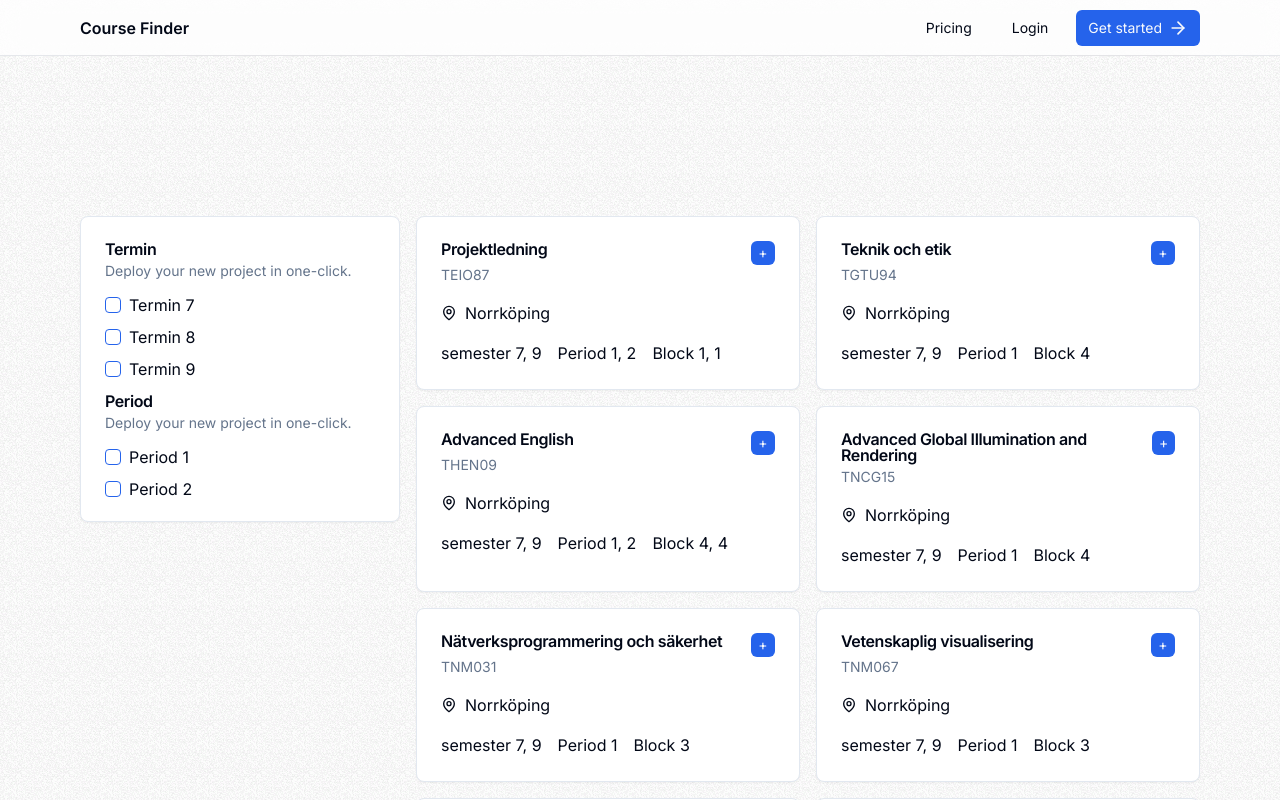
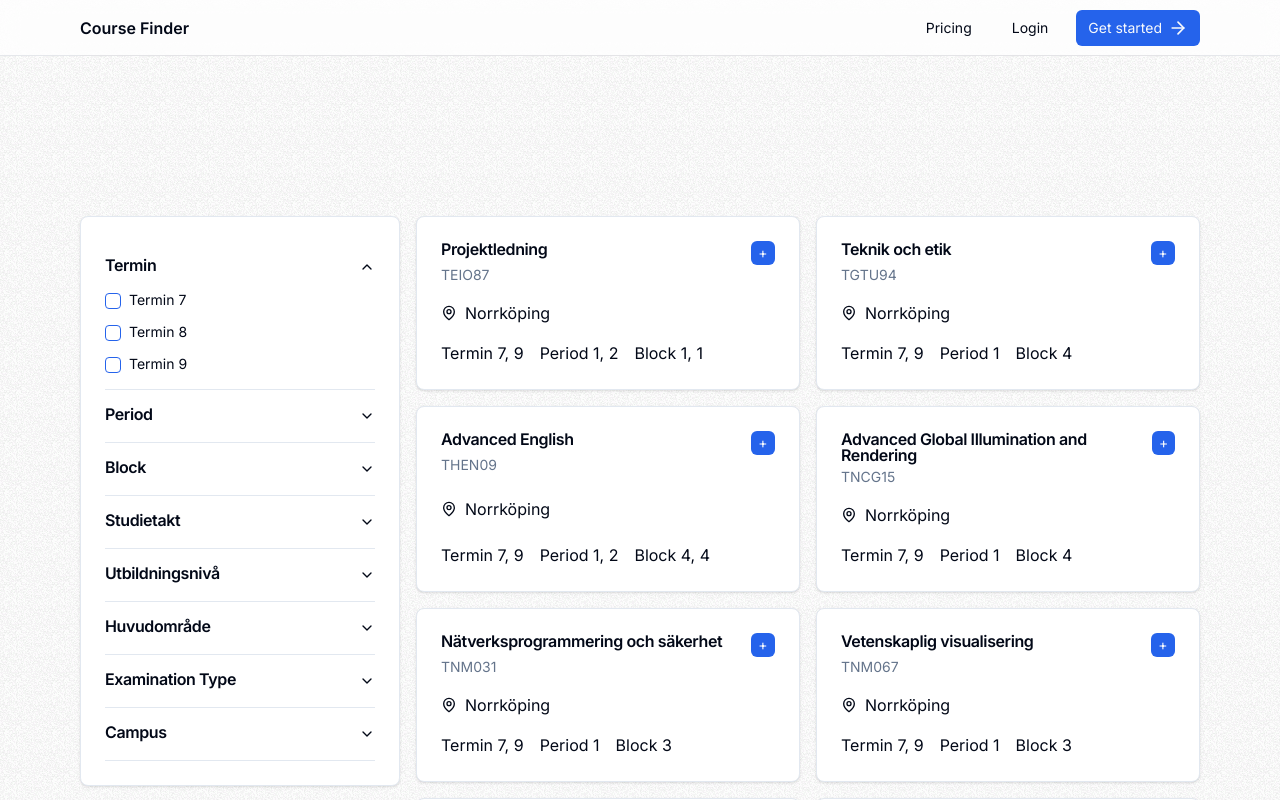
Before and after one commit to filipbagen/course-finder, a React (Vite) app: page /dashboard in a window 1280 px wide. Shown: the top 800 px of the page. Built offline with nearby package versions, Linux system fonts and the light colour scheme.

Commit message:
finsihed filter component

```diff
--- a/src/components/ui/card.tsx
+++ b/src/components/ui/card.tsx
@@ -8,7 +8,7 @@ const Card = React.forwardRef<
   <div
     ref={ref}
     className={cn(
-      'rounded-lg border dark:border-none dark:text-white bg-card text-card-foreground shadow-sm p-6 flex flex-col gap-4 min-w-80 basis-1 dark:bg-black',
+      'rounded-lg border dark:border-none dark:text-white bg-card text-card-foreground shadow p-6 flex flex-col gap-4 justify-between min-w-80 basis-1 dark:bg-black',
       className
     )}
     {...props}
--- a/src/pages/Home/Dashboard.tsx
+++ b/src/pages/Home/Dashboard.tsx
@@ -23,6 +23,7 @@ import {
 import { toast } from 'sonner';
 
 interface Course {
+  [x: string]: any;
   courseName: string;
   credits: number;
   courseCode: string;
@@ -30,20 +31,33 @@ interface Course {
   semester: number[];
   period: number[];
   block: number[];
+  courseLevel: string;
+  mainFieldOfStudy: string[];
+  studyPace: string;
   // Add other course properties as needed
 }
 
 interface SelectedFilters {
   period: number[];
   semester: number[];
-  // Add other filter types as needed, for example:
-  // block: number[];
+  block: number[];
+  courseLevel: string;
+  mainFieldOfStudy: string[];
+  location: string;
+  studyPace: string;
+  examination: string;
 }
 
 const Dashboard = () => {
   const [selectedFilters, setSelectedFilters] = useState<SelectedFilters>({
     period: [],
     semester: [],
+    block: [],
+    courseLevel: '',
+    mainFieldOfStudy: [],
+    location: '',
+    studyPace: '',
+    examination: '',
     // Initialize other filters as needed
   });
 
@@ -51,7 +65,10 @@ const Dashboard = () => {
     (filterType: keyof SelectedFilters, value: number | string) =>
     (checked: boolean) => {
       setSelectedFilters((prevFilters) => {
-        const currentFilterValues = prevFilters[filterType] || [];
+        const currentFilterValues = prevFilters[filterType] as (
+          | number
+          | string
+        )[];
         if (checked) {
           return {
             ...prevFilters,
@@ -71,17 +88,55 @@ const Dashboard = () => {
       return Object.entries(selectedFilters).every(
         ([filterType, filterValues]) => {
           if (filterValues.length === 0) {
-            return true;
+            return true; // If no filter values are selected, always include the course
           }
-          const courseValue = course[filterType as keyof Course];
-          if (Array.isArray(courseValue)) {
-            // If courseValue is an array, check if it includes any of the filterValues
-            return filterValues.some((filterValue: number) =>
-              courseValue.includes(filterValue)
-            );
+          // Special handling for examination type filters
+          if (filterType === 'examination') {
+            const examinationMapping = {
+              tentamen: 'tenta',
+              laboration: 'lab',
+              projekt: 'projekt',
+              // Note: "övrigt" is handled separately
+            };
+
+            // Filter logic for examination names
+            return course.examination.some((exam: { name: string }) => {
+              const examinationMapping: { [key: string]: string } = {
+                tentamen: 'tenta',
+                laboration: 'lab',
+                projekt: 'projekt',
+                // Note: "övrigt" is handled separately
+              };
+
+              const examNameLower = exam.name.toLowerCase();
+              const hasSpecificType = filterValues.some(
+                (filterValue: string) => {
+                  if (filterValue === 'övrigt') {
+                    // For "Övrigt", check if the examination name does not contain any specific keywords
+                    return !Object.values(examinationMapping).some((keyword) =>
+                      examNameLower.includes(keyword)
+                    );
+                  } else {
+                    // Check if the examination name contains the specific keyword
+                    const keyword = examinationMapping[filterValue];
+                    return keyword ? examNameLower.includes(keyword) : false;
+                  }
+                }
+              );
+              return hasSpecificType;
+            });
           } else {
-            // If courseValue is not an array, check if it equals any of the filterValues
-            return filterValues.includes(courseValue);
+            // Handling for other filter types
+            const courseValue = course[filterType as keyof Course];
+            if (Array.isArray(courseValue)) {
+              // If courseValue is an array, check if it includes any of the filterValues
+              return filterValues.some((filterValue: string | number) =>
+                (courseValue as (number | string)[]).includes(filterValue)
+              );
+            } else {
+              // If courseValue is not an array, check if it matches any of the filterValues
+              return filterValues.includes(courseValue as number | string);
+            }
           }
         }
       );
@@ -104,7 +159,7 @@ const Dashboard = () => {
     <div className="mt-28 sm:mt-40 flex gap-4">
       <Filter handleFilterChange={handleFilterChange} />
 
-      <div className="flex flex-wrap gap-4 justify-between">
+      <div className="flex h-full flex-wrap gap-4 justify-between">
         {filteredCourses.map((course) => (
           <Card key={course.courseCode} className="flex-grow">
             <CardHeader>
@@ -126,7 +181,7 @@ const Dashboard = () => {
               </div>
             </CardContent>
             <CardFooter className="flex gap-4">
-              <p>semester {course.semester.join(', ')}</p>
+              <p>Termin {course.semester.join(', ')}</p>
               <p>Period {course.period.join(', ')}</p>
               <p>Block {course.block.join(', ')}</p>
             </CardFooter>
--- a/src/pages/Home/Filter.tsx
+++ b/src/pages/Home/Filter.tsx
@@ -1,3 +1,6 @@
+// react
+import { useState, useEffect } from 'react';
+
 // shadcn
 import {
   Card,
@@ -7,13 +10,26 @@ import {
   CardHeader,
   CardTitle,
 } from '@/components/ui/card';
+import {
+  Accordion,
+  AccordionContent,
+  AccordionItem,
+  AccordionTrigger,
+} from '@/components/ui/accordion';
 import { Checkbox } from '@/components/ui/checkbox';
+
+// data
+import courses from '../../data/courses';
 
 interface SelectedFilters {
   period: number[];
   semester: number[];
-  // Add other filter types as needed, for example:
-  // block: string[];
+  block: number[];
+  courseLevel: string;
+  mainFieldOfStudy: string[];
+  location: string;
+  studyPace: string;
+  examination: string[];
 }
 
 interface FilterProps {
@@ -23,14 +39,46 @@ interface FilterProps {
   ) => (checked: boolean) => void;
 }
 
-const Filter: React.FC<FilterProps> = ({ handleFilterChange }) => (
-  <Card className="sticky max-h-max inset-x-0 top-16 overflow-scroll">
+const Filter: React.FC<FilterProps> = ({ handleFilterChange }) => {
+  const [uniqueFields, setUniqueFields] = useState<string[]>([]);
+
+  useEffect(() => {
+    const fields = new Set<string>();
+    courses.forEach((course) => {
+      course.mainFieldOfStudy.forEach((field) => {
+        fields.add(field);
+      });
+    });
+    setUniqueFields(Array.from(fields));
+  }, []);
+
+  return (
+    <Card
+      className="sticky inset-x-0 top-16 overflow-y-auto h-full"
+      style={{ maxHeight: 'calc(100vh - 74px)' }}
+    >
+      {/* Accordion */}
+      <Accordion
+        type="multiple"
+        defaultValue={[
+          'item1',
+          // 'item2',
+          // 'item3',
+          // 'item4',
+          // 'item5',
+          // 'item6',
+          // 'item7',
+        ]}
+        className="w-full"
+      >
+        <AccordionItem value="item1">
+          <AccordionTrigger>
             {/* Semester */}
             <CardHeader>
               <CardTitle>Termin</CardTitle>
-      <CardDescription>Deploy your new project in one-click.</CardDescription>
             </CardHeader>
-
+          </AccordionTrigger>
+          <AccordionContent>
             <CardContent className="flex flex-col gap-4">
               <div className="items-top flex space-x-2">
                 <Checkbox onCheckedChange={handleFilterChange('semester', 7)} />
@@ -47,12 +95,17 @@ const Filter: React.FC<FilterProps> = ({ handleFilterChange }) => (
                 <div className="grid gap-1.5 leading-none">Termin 9</div>
               </div>
             </CardContent>
+          </AccordionContent>
+        </AccordionItem>
 
+        <AccordionItem value="item2">
+          <AccordionTrigger>
             {/* Period */}
             <CardHeader>
               <CardTitle>Period</CardTitle>
-      <CardDescription>Deploy your new project in one-click.</CardDescription>
             </CardHeader>
+          </AccordionTrigger>
+          <AccordionContent>
             <CardContent className="flex flex-col gap-4">
               <div className="items-top flex space-x-2">
                 <Checkbox onCheckedChange={handleFilterChange('period', 1)} />
@@ -64,7 +117,177 @@ const Filter: React.FC<FilterProps> = ({ handleFilterChange }) => (
                 <div className="grid gap-1.5 leading-none">Period 2</div>
               </div>
             </CardContent>
+          </AccordionContent>
+        </AccordionItem>
+
+        <AccordionItem value="item3">
+          <AccordionTrigger>
+            {/* Block */}
+            <CardHeader>
+              <CardTitle>Block</CardTitle>
+            </CardHeader>
+          </AccordionTrigger>
+          <AccordionContent>
+            <CardContent className="flex flex-col gap-4">
+              <div className="items-top flex space-x-2">
+                <Checkbox onCheckedChange={handleFilterChange('block', 1)} />
+                <div className="grid gap-1.5 leading-none">Block 1</div>
+              </div>
+
+              <div className="items-top flex space-x-2">
+                <Checkbox onCheckedChange={handleFilterChange('block', 2)} />
+                <div className="grid gap-1.5 leading-none">Block 2</div>
+              </div>
+
+              <div className="items-top flex space-x-2">
+                <Checkbox onCheckedChange={handleFilterChange('block', 2)} />
+                <div className="grid gap-1.5 leading-none">Block 3</div>
+              </div>
+
+              <div className="items-top flex space-x-2">
+                <Checkbox onCheckedChange={handleFilterChange('block', 2)} />
+                <div className="grid gap-1.5 leading-none">Block 4</div>
+              </div>
+            </CardContent>
+          </AccordionContent>
+        </AccordionItem>
+
+        <AccordionItem value="item4">
+          <AccordionTrigger>
+            {/* Study pace */}
+            <CardHeader>
+              <CardTitle>Studietakt</CardTitle>
+            </CardHeader>
+          </AccordionTrigger>
+          <AccordionContent>
+            <CardContent className="flex flex-col gap-4">
+              <div className="items-top flex space-x-2">
+                <Checkbox
+                  onCheckedChange={handleFilterChange('studyPace', 'Helfart')}
+                />
+                <div className="grid gap-1.5 leading-none">Helfart</div>
+              </div>
+
+              <div className="items-top flex space-x-2">
+                <Checkbox
+                  onCheckedChange={handleFilterChange('studyPace', 'Halvfart')}
+                />
+                <div className="grid gap-1.5 leading-none">Halvfart</div>
+              </div>
+            </CardContent>
+          </AccordionContent>
+        </AccordionItem>
+
+        <AccordionItem value="item5">
+          <AccordionTrigger>
+            {/* Level */}
+            <CardHeader>
+              <CardTitle>Utbildningsnivå</CardTitle>
+            </CardHeader>
+          </AccordionTrigger>
+          <AccordionContent>
+            <CardContent className="flex flex-col gap-4">
+              <div className="items-top flex space-x-2">
+                <Checkbox
+                  onCheckedChange={handleFilterChange(
+                    'courseLevel',
+                    'Grundnivå'
+                  )}
+                />
+                <div className="grid gap-1.5 leading-none">Grundnivå</div>
+              </div>
+
+              <div className="items-top flex space-x-2">
+                <Checkbox
+                  onCheckedChange={handleFilterChange(
+                    'courseLevel',
+                    'Avancerad nivå'
+                  )}
+                />
+                <div className="grid gap-1.5 leading-none">Avancerad nivå</div>
+              </div>
+            </CardContent>
+          </AccordionContent>
+        </AccordionItem>
+
+        <AccordionItem value="item6">
+          <AccordionTrigger>
+            {/* Field of study */}
+            <CardHeader>
+              <CardTitle>Huvudområde</CardTitle>
+            </CardHeader>
+          </AccordionTrigger>
+          <AccordionContent>
+            <CardContent className="flex flex-col gap-4">
+              {uniqueFields.map((field, index) => (
+                <div key={index} className="items-top flex space-x-2">
+                  <Checkbox
+                    onCheckedChange={handleFilterChange(
+                      'mainFieldOfStudy',
+                      field
+                    )}
+                  />
+                  <div className="grid gap-1.5 leading-none">{field}</div>
+                </div>
+              ))}
+            </CardContent>
+          </AccordionContent>
+        </AccordionItem>
+
+        {/* Examination */}
+        <AccordionItem value="itemExaminations">
+          <AccordionTrigger>
+            <CardHeader>
+              <CardTitle>Examination Type</CardTitle>
+            </CardHeader>
+          </AccordionTrigger>
+          <AccordionContent>
+            <CardContent className="flex flex-col gap-4">
+              {['Tentamen', 'Laboration', 'Projekt', 'Övrigt'].map(
+                (type, index) => (
+                  <div key={index} className="items-top flex space-x-2">
+                    <Checkbox
+                      onCheckedChange={handleFilterChange(
+                        'examination',
+                        type.toLowerCase()
+                      )}
+                    />
+                    <div className="grid gap-1.5 leading-none">{type}</div>
+                  </div>
+                )
+              )}
+            </CardContent>
+          </AccordionContent>
+        </AccordionItem>
+
+        <AccordionItem value="item8">
+          <AccordionTrigger>
+            {/* Campus */}
+            <CardHeader>
+              <CardTitle>Campus</CardTitle>
+            </CardHeader>
+          </AccordionTrigger>
+          <AccordionContent>
+            <CardContent className="flex flex-col gap-4">
+              <div className="items-top flex space-x-2">
+                <Checkbox
+                  onCheckedChange={handleFilterChange('location', 'Norrköping')}
+                />
+                <div className="grid gap-1.5 leading-none">Norrköping</div>
+              </div>
+
+              <div className="items-top flex space-x-2">
+                <Checkbox
+                  onCheckedChange={handleFilterChange('location', 'Linköping')}
+                />
+                <div className="grid gap-1.5 leading-none">Linköping</div>
+              </div>
+            </CardContent>
+          </AccordionContent>
+        </AccordionItem>
+      </Accordion>
     </Card>
   );
+};
 
 export default Filter;
```
Also changed, not shown: src/components/ui/accordion.tsx (+15 -15 lines), src/components/ui/sonner.tsx (+12 -12 lines). Lines whose indentation alone changed are shown as unchanged.
